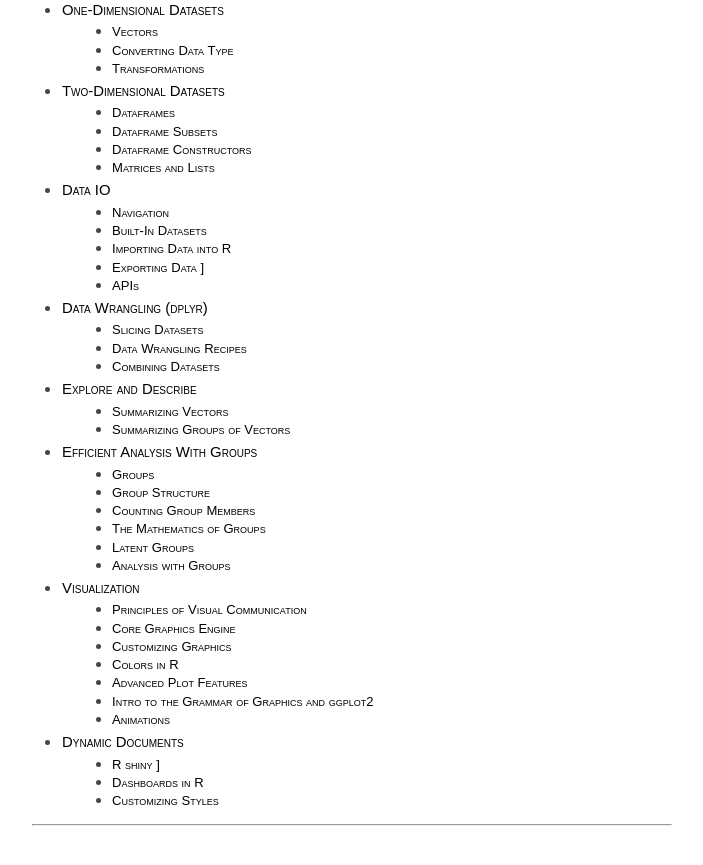
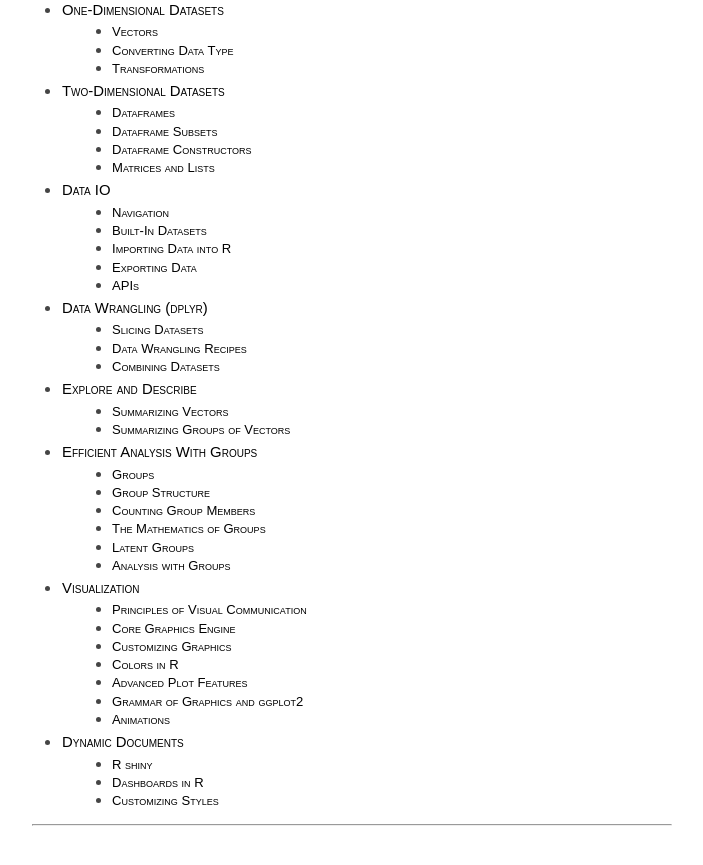
Before and after one commit to DS4PS/ds4ps.github.io, a Jekyll site: the page built from dp4ss.md, in a window 1280 px wide and 900 px high, scrolled down 1456 px. Shown: the top 865 px of the window, without its empty margins (288-991 px from the left). Built offline with Jekyll 4.4.1, drawn with Linux system fonts in a browser that asks for light colours; nearby versions of some CDN libraries; library files that are not in the unit come from our copies; some of the changed text lies outside the part shown.

Commit message:
Update dp4ss.md

```diff
--- a/dp4ss.md
+++ b/dp4ss.md
@@ -278,7 +278,7 @@ Data **import** and **export** *[ input / output ]*.
 * Import from DropBox
 * [ [tutorial](https://www.datacamp.com/community/tutorials/r-data-import-tutorial) ]
 
-## [Exporting Data](http://ds4ps.org/dp4ss-textbook/ch-101-exporting_files.html) ]
+## [Exporting Data](http://ds4ps.org/dp4ss-textbook/ch-101-exporting_files.html)
 * Write options
   - CSV
   - R Data Sets (RDS)
@@ -497,7 +497,7 @@ For a great overview with examples of R code:
   - incorrect:  https://en.wikipedia.org/wiki/File:Smallmult.png#/media/File:Smallmult.png
 * Custom graph layouts
 
-## [Intro to the Grammar of Graphics and ggplot2](http://ds4ps.org/dp4ss-textbook/ch-102-ggplot2.html)
+## [Grammar of Graphics and ggplot2](http://ds4ps.org/dp4ss-textbook/ch-102-ggplot2.html)
 * Grammar of graphics concept
 * ggplot overview
 
@@ -511,7 +511,7 @@ For a great overview with examples of R code:
 
 # Dynamic Documents
 
-## [R shiny](https://github.com/DS4PS/cpp-526-fall-2019/raw/master/lectures/shiny-widgets.pdf) ]
+## [R shiny](https://github.com/DS4PS/cpp-526-fall-2019/raw/master/lectures/shiny-widgets.pdf)
 * What makes documents dynamic?
 * Widgets
   - input objects
```
